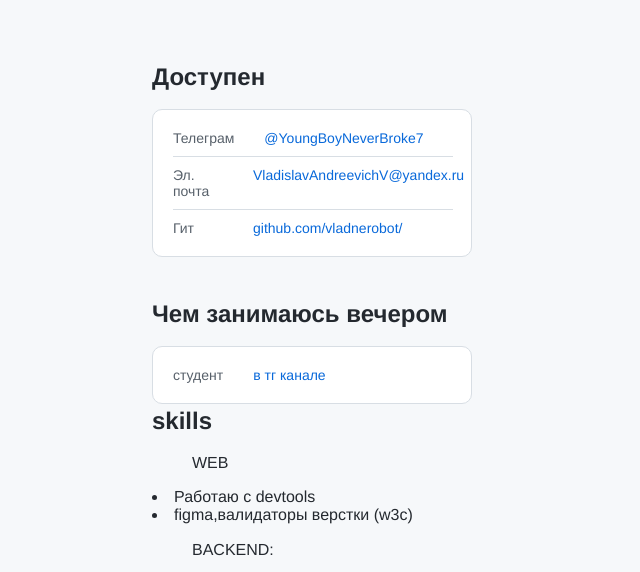
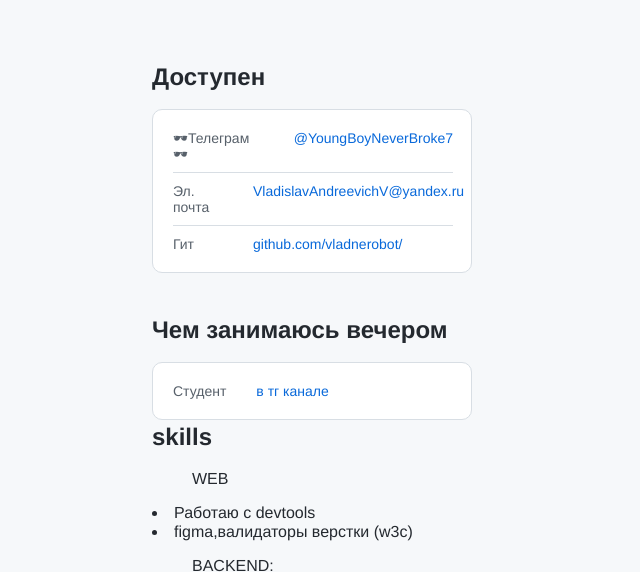
Before and after one commit to VladislavFuture/cv, a plain HTML site: page index.html in a window 1280 px wide. Shown: the part 735-1307 px from the top of the page, without its empty margins (328-968 px from the left). Drawn offline with Linux system fonts and the light colour scheme.

Commit message:
эмодзи

```diff
--- a/index.html
+++ b/index.html
@@ -18,7 +18,7 @@
         <h2 class="links__header">Доступен</h2>
         <ul class="links__container">
           <li class="links__link">
-            <p class="links__title">Телеграм</p>
+            <p class="links__title">🕶Телеграм🕶</p>
             <a class="linsk__link" href="http://t.me/YoungBoyNeverBroke7">@YoungBoyNeverBroke7</a>
           </li>
           <li class="links__link">
@@ -38,7 +38,7 @@
         <h2 class="links__header">Чем занимаюсь вечером</h2>
         <ul class="links__container">
           <li class="links__link">
-            <p class="links__title">студент</p>
+            <p class="links__title">Cтудент</p>
             <a class="linsk__link" href="https://t.me/qa_studio">в тг канале</a>
           </li>
 
```
